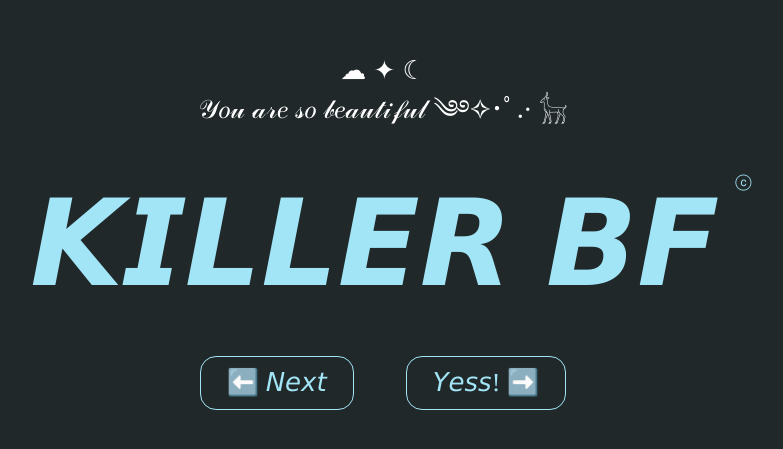
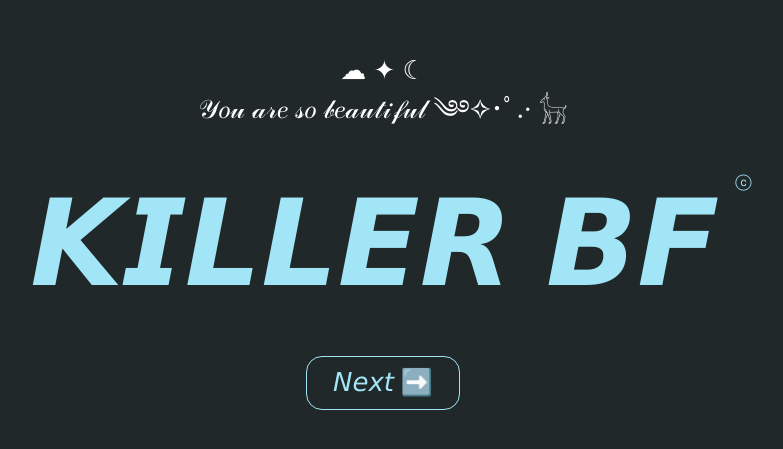
Before and after one commit to sweet-little-adder/killerbf, a React (Create React App) app: page / in a window 1280 px wide. Shown: the part 151-600 px from the top of the page, without its empty margins (257-1040 px from the left). Built offline with nearby package versions, Linux system fonts and the light colour scheme.

Commit message:
change button

```diff
--- a/src/App.js
+++ b/src/App.js
@@ -26,6 +26,7 @@ const Button = styled.button`
 // game story:
 // gf disappeared after years of psychologcal abuse by family,
 // gf finds bfs to help her cope.
+//choose weapon
 function App() {
   return (
     <div className="App transition-all select-none">
@@ -37,7 +38,9 @@ function App() {
 
         <div className="flex my-6 text-[80px] md:text-[120px] text-[#A2E5F7] cursor-default transition-all hover:drop-shadow-[0_0px_16px_rgba(162,229,247,0.3)]">𝙆𝙄𝙇𝙇𝙀𝙍 𝘽𝙁 <div className="text-[16px] translate-x-[1rem] translate-y-[1rem]">ⓒ</div></div>
         {/* <u>Please dont kill me</u> */}
-        <div className="flex"><Button className="transition-all hover:bg-[#A2E5F7] hover:text-[#202829] hover:drop-shadow-[0_0px_20px_rgba(299,299,299,0.25)]">⬅️ 𝘕𝘦𝘹𝘵</Button><Button className="transition-all hover:drop-shadow-[0_0px_20px_rgba(299,299,299,0.25)] hover:bg-[#A2E5F7] hover:text-[#202829]">𝘠𝘦𝘴𝘴! ➡️</Button></div>
+        <div className="flex"><Button className="transition-all hover:bg-[#A2E5F7] hover:text-[#202829] hover:drop-shadow-[0_0px_20px_rgba(299,299,299,0.25)]"> 𝘕𝘦𝘹𝘵 ➡️</Button>
+        {/* <Button className="transition-all hover:drop-shadow-[0_0px_20px_rgba(299,299,299,0.25)] hover:bg-[#A2E5F7] hover:text-[#202829]">𝘠𝘦𝘴𝘴! ➡️</Button> */}
+        </div>
         <br></br>
         <a
           className="App-link"
```
